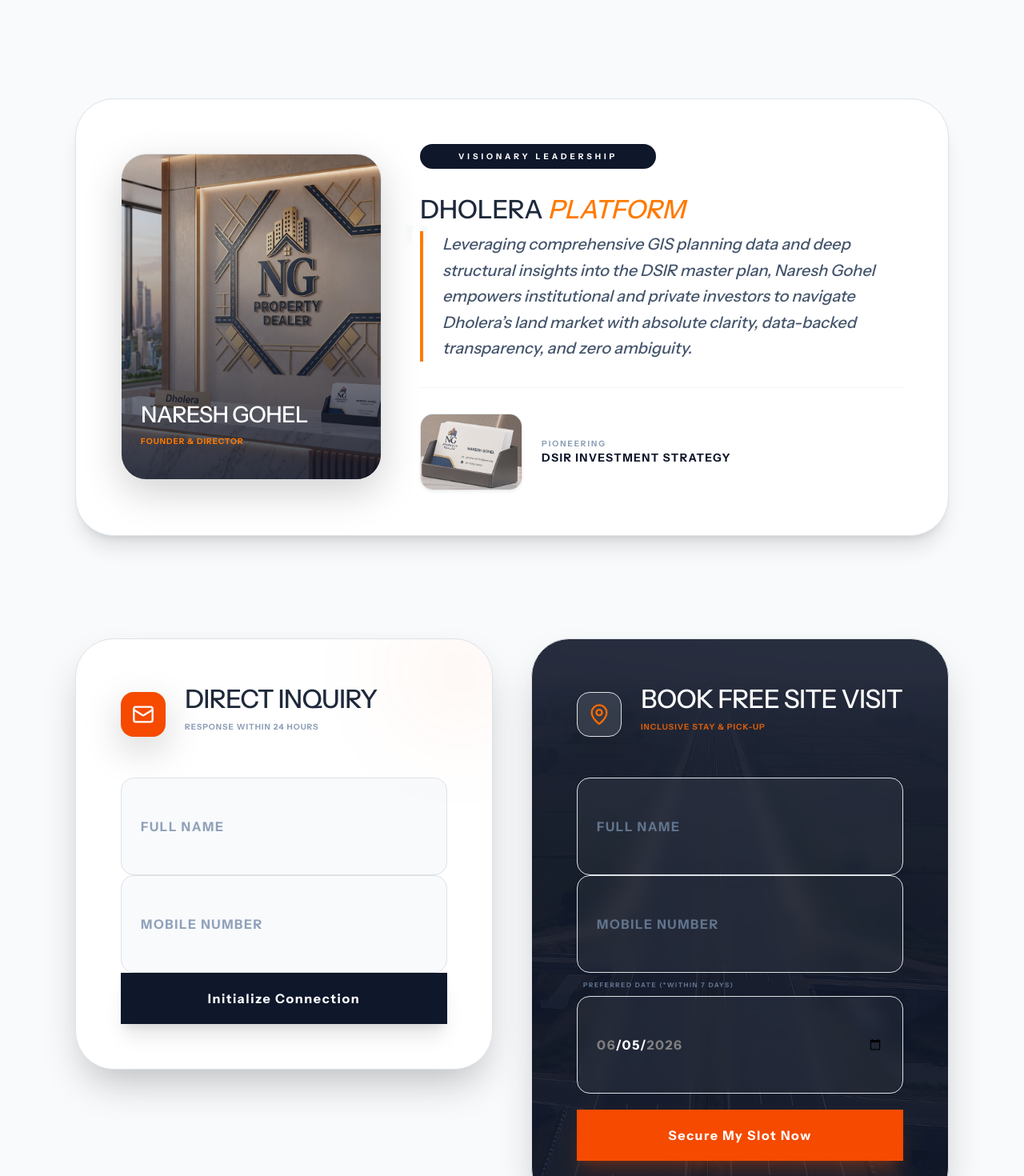
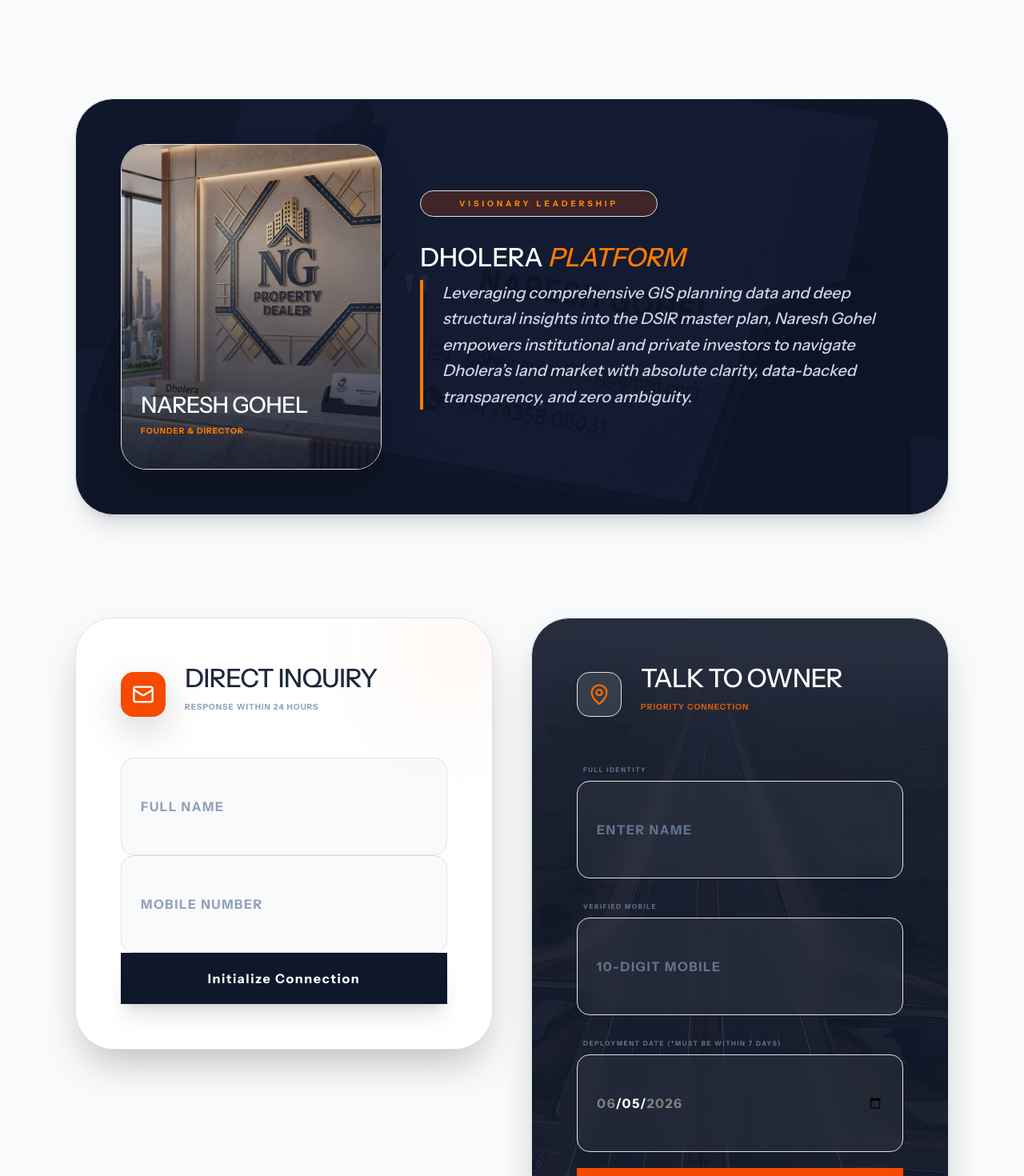
Before and after one commit to Payunch/Dholera-frontend, a Next.js app: page /about-us in a window 1280 px wide. Shown: the part 1020-2490 px from the top of the page at 80% size. Built offline with nearby package versions, Linux system fonts and the light colour scheme; no server answers.

Commit message:
feat(ui): update founder profile bg and priority connection form theme

```diff
--- a/src/app/(public)/about-us/page.tsx
+++ b/src/app/(public)/about-us/page.tsx
@@ -124,50 +124,49 @@ export default function AboutUsPage() {
         </div>
 
         {/* Founder Profile Section */}
-        <div className="bg-white rounded-[3rem] p-10 md:p-14 border border-slate-100 shadow-xl mb-32 flex flex-col lg:flex-row items-center gap-12 group hover:shadow-2xl transition-all duration-500">
+        <div className="relative bg-slate-900 rounded-[3rem] p-10 md:p-14 border border-slate-800 shadow-xl mb-32 flex flex-col lg:flex-row items-center gap-12 group hover:shadow-2xl transition-all duration-500 overflow-hidden">
+
+           {/* Background Image (ng1.png) */}
+           <div className="absolute inset-0 z-0 opacity-20 group-hover:opacity-30 transition-opacity duration-700 pointer-events-none mix-blend-overlay">
+              <Image
+                src="/images/ng1.png"
+                alt="Naresh Gohel Dholera Site"
+                fill
+                className="object-cover"
+              />
+           </div>
 
            {/* Founder Image (ng.png) */}
-           <div className="relative w-full lg:w-1/3 aspect-[4/5] rounded-[2rem] overflow-hidden shadow-lg group-hover:-translate-y-2 transition-transform duration-500 border border-slate-100">
+           <div className="relative z-10 w-full lg:w-1/3 aspect-[4/5] rounded-[2rem] overflow-hidden shadow-2xl group-hover:-translate-y-2 transition-transform duration-500 border border-white/10">
               <Image
                 src="/images/ng.png"
                 alt="Naresh Gohel - Founder"
                 fill
                 className="object-cover group-hover:scale-105 transition-transform duration-700"
               />
-              <div className="absolute inset-0 bg-gradient-to-t from-slate-900/80 to-transparent" />
+              <div className="absolute inset-0 bg-gradient-to-t from-slate-900/90 to-transparent" />
               <div className="absolute bottom-6 left-6">
                  <h3 className="text-2xl font-black text-white uppercase tracking-tight">Naresh Gohel</h3>
                  <p className="text-[10px] font-black uppercase tracking-widest text-[#FF7A00]">Founder & Director</p>
               </div>
            </div>
 
-           {/* Content & Secondary Image (ng1.png) */}
-           <div className="flex-1 space-y-8">
-              <div className="inline-flex items-center rounded-full bg-slate-900 px-5 py-2 text-[10px] font-black uppercase tracking-[0.4em] text-white">
+           {/* Content */}
+           <div className="relative z-10 flex-1 space-y-8">
+              <div className="inline-flex items-center rounded-full bg-orange-600/20 border border-orange-500/30 px-5 py-2 text-[10px] font-black uppercase tracking-[0.4em] text-orange-400">
                  Visionary Leadership
               </div>
-              <h2 className="font-display text-4xl md:text-5xl font-black text-slate-900 uppercase leading-[1.1] tracking-tight group-hover:text-[#FF7A00] transition-colors duration-300">
+              <h2 className="font-display text-4xl md:text-5xl font-black text-white uppercase leading-[1.1] tracking-tight group-hover:text-[#FF7A00] transition-colors duration-300">
                  Dholera <span className="italic text-[#FF7A00]">Platform</span>
               </h2>
               <div className="relative">
                  {/* Quote Mark Decoration */}
-                 <div className="absolute -top-6 -left-6 text-8xl font-serif text-slate-100 opacity-50 z-0">"</div>
-                 <p className="relative z-10 text-lg md:text-xl text-slate-600 font-medium leading-relaxed italic border-l-4 border-[#FF7A00] pl-6">
+                 <div className="absolute -top-6 -left-6 text-8xl font-serif text-slate-700 opacity-30 z-0">"</div>
+                 <p className="relative z-10 text-lg md:text-xl text-slate-300 font-medium leading-relaxed italic border-l-4 border-[#FF7A00] pl-6">
                     Leveraging comprehensive GIS planning data and deep structural insights into the DSIR master plan,
                     Naresh Gohel empowers institutional and private investors to navigate Dholera’s land market with
                     absolute clarity, data-backed transparency, and zero ambiguity.
                  </p>
-              </div>
-
-              {/* Secondary Image integration (ng1.png) - e.g., working or site picture */}
-              <div className="mt-8 flex gap-6 pt-8 border-t border-slate-100">
-                 <div className="relative w-32 h-24 rounded-2xl overflow-hidden border border-slate-200 shadow-sm opacity-80 group-hover:opacity-100 transition-opacity">
-                    <Image src="/images/ng1.png" alt="Naresh Gohel Dholera Site" fill className="object-cover" />
-                 </div>
-                 <div className="flex flex-col justify-center">
-                    <span className="text-[10px] font-black uppercase tracking-[0.2em] text-slate-400">Pioneering</span>
-                    <span className="text-sm font-black text-slate-900 uppercase tracking-widest">DSIR Investment Strategy</span>
-                 </div>
               </div>
            </div>
 
@@ -240,31 +239,36 @@ export default function AboutUsPage() {
                       <MapPin className="h-7 w-7" />
                    </div>
                    <div>
-                      <h2 className="text-2xl font-black uppercase tracking-tight">Book Free Site Visit</h2>
-                      <p className="text-[10px] font-black uppercase tracking-widest text-orange-500/80">Inclusive Stay & Pick-up</p>
+                      <h2 className="text-2xl font-black uppercase tracking-tight">Talk to Owner</h2>
+                      <p className="text-[10px] font-black uppercase tracking-widest text-orange-500/80">Priority Connection</p>
                    </div>
                 </div>
 
                 {visitStatus === 'success' ? (
                   <div className="py-20 text-center space-y-6">
                      <CheckCircle2 className="h-16 w-16 text-green-500 mx-auto" />
-                     <h3 className="text-xl font-black uppercase">Slot Secured!</h3>
+                     <h3 className="text-xl font-black uppercase">Connection Established!</h3>
                      <p className="text-xs text-slate-400 uppercase tracking-widest">Our expert will call you shortly.</p>
                      <button onClick={() => setVisitStatus('idle')} className="text-[10px] font-black uppercase tracking-widest text-orange-500">Book New Slot</button>
                   </div>
                 ) : (
                   <form onSubmit={handleVisitSubmit} className="space-y-5">
+                    <div className="space-y-2">
+                       <label className="text-[8px] font-black uppercase tracking-[0.2em] text-slate-500 ml-2">Full Identity</label>
                        <input
                          type="text"
-                      placeholder="FULL NAME"
+                         placeholder="ENTER NAME"
                          required
                          value={visitForm.name}
                          onChange={(e) => setVisitForm({...visitForm, name: e.target.value})}
                          className="w-full px-6 py-5 rounded-2xl bg-white/5 border border-white/10 text-[10px] font-black uppercase tracking-widest placeholder-slate-500 text-white outline-none focus:border-orange-500 transition-all backdrop-blur-sm"
                        />
+                    </div>
+                    <div className="space-y-2">
+                       <label className="text-[8px] font-black uppercase tracking-[0.2em] text-slate-500 ml-2">Verified Mobile</label>
                        <input
                          type="tel"
-                      placeholder="MOBILE NUMBER"
+                         placeholder="10-DIGIT MOBILE"
                          required
                          pattern="[0-9]{10}"
                          maxLength={10}
@@ -272,8 +276,9 @@ export default function AboutUsPage() {
                          onChange={(e) => handlePhoneChange(e, 'visit')}
                          className="w-full px-6 py-5 rounded-2xl bg-white/5 border border-white/10 text-[10px] font-black uppercase tracking-widest placeholder-slate-500 text-white outline-none focus:border-orange-500 transition-all backdrop-blur-sm"
                        />
+                    </div>
                     <div className="space-y-2">
-                       <label className="text-[8px] font-black uppercase tracking-[0.2em] text-slate-500 ml-2">Preferred Date (*within 7 days)</label>
+                       <label className="text-[8px] font-black uppercase tracking-[0.2em] text-slate-500 ml-2">Deployment Date (*Must be within 7 days)</label>
                        <input
                          type="date"
                          required
@@ -289,7 +294,7 @@ export default function AboutUsPage() {
                       disabled={visitStatus === 'loading'}
                       className="w-full h-16 rounded-2xl bg-orange-600 text-white text-[10px] font-black uppercase tracking-widest hover:bg-orange-700 transition-all shadow-xl shadow-orange-600/20 active:scale-95 flex items-center justify-center"
                     >
-                      {visitStatus === 'loading' ? <div className="h-5 w-5 border-2 border-white/30 border-t-white rounded-full animate-spin" /> : "Secure My Slot Now"}
+                      {visitStatus === 'loading' ? <div className="h-5 w-5 border-2 border-white/30 border-t-white rounded-full animate-spin" /> : "Establish Connection"}
                     </button>
                   </form>
                 )}
--- a/src/app/HomeClient.tsx
+++ b/src/app/HomeClient.tsx
@@ -475,10 +475,10 @@ export function HomeClient() {
                     Exclusive Offer
                 </div>
                 <h2 className="font-display text-4xl font-black text-white md:text-5xl uppercase leading-[1.1]">
-                  Free Site Visit <br/> <span className="text-[#FF7A00] italic">& Luxury Stay</span>
+                  Talk to <br/> <span className="text-[#FF7A00] italic">Owner</span>
                 </h2>
                 <p className="text-sm font-medium text-slate-400 leading-relaxed tracking-wide">
-                  Experience the Dholera miracle firsthand. We provide pick-up, guided site tours, and overnight guest house stay—completely on us.
+                  Experience the Dholera miracle firsthand. We provide priority connection directly with the founder for verified inquiries.
                 </p>
                 <div className="space-y-4 pt-4 border-t border-slate-800">
                   <div className="flex items-center gap-4">
@@ -534,22 +534,24 @@ export function HomeClient() {
                   </div>
                 ) : (
                   <>
-                    <h3 className="text-xl font-black text-white uppercase mb-6 text-center">Secure Your Slot</h3>
+                    <h3 className="text-xl font-black text-white uppercase mb-6 text-center">Priority Connection</h3>
                     <form className="space-y-4" onSubmit={handleVisitSubmit}>
-                      <div>
+                      <div className="space-y-2">
+                        <label className="text-[10px] font-black uppercase tracking-widest text-slate-500 ml-1">Full Identity</label>
                         <input
                           type="text"
-                          placeholder="FULL NAME"
+                          placeholder="ENTER NAME"
                           required
                           value={visitForm.name}
                           onChange={(e) => setVisitForm({...visitForm, name: e.target.value})}
                           className="w-full px-5 py-4 rounded-xl bg-slate-950 border border-slate-700 text-xs font-bold uppercase tracking-widest placeholder-slate-500 text-white outline-none focus:border-[#FF7A00] transition-all"
                         />
                       </div>
-                      <div>
+                      <div className="space-y-2">
+                        <label className="text-[10px] font-black uppercase tracking-widest text-slate-500 ml-1">Verified Mobile</label>
                         <input
                           type="tel"
-                          placeholder="PHONE NUMBER (10 DIGITS)"
+                          placeholder="10-DIGIT MOBILE"
                           required
                           pattern="[0-9]{10}"
                           maxLength={10}
@@ -560,8 +562,8 @@ export function HomeClient() {
                       </div>
                       <div className="space-y-2">
                         <label className="text-[10px] font-black uppercase tracking-widest text-slate-500 ml-1 flex justify-between">
-                          <span>Date</span>
-                          <span className="text-orange-500/50">*Within 7 days</span>
+                          <span>Deployment Date</span>
+                          <span className="text-orange-500/50">*Must be within 7 days</span>
                         </label>
                         <input
                           type="date"
@@ -581,7 +583,7 @@ export function HomeClient() {
                         {visitStatus === 'loading' ? (
                           <div className="h-5 w-5 border-2 border-white/30 border-t-white rounded-full animate-spin" />
                         ) : (
-                          "Book Now"
+                          "Establish Connection"
                         )}
                       </button>
                     </form>
```
Lines whose indentation alone changed are shown as unchanged.
